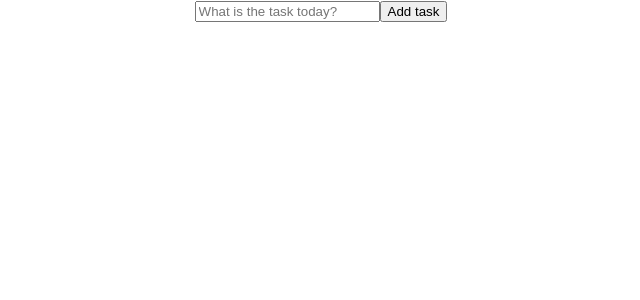
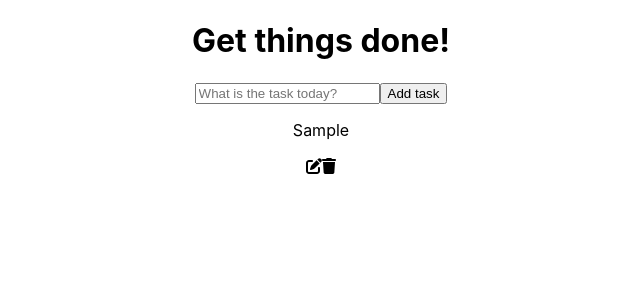
Before and after one commit to Alicianonkonyana/react-to-do-list, a React (Create React App) app: page / in a window 1280 px wide. Both pictures are taken after typing "Sample" into the empty fields and a click on the button "Add task". Shown: the top 300 px of the page, without its empty margins (319-959 px from the left). Built offline with nearby package versions, Linux system fonts and the light colour scheme.

Commit message:
made the trash work for deleting tasks

```diff
--- a/src/Todo.js
+++ b/src/Todo.js
@@ -1,4 +1,19 @@
 import React from "react";
-export const Todo = () => {
-  return <div>Todo</div>;
+import { FontAwesomeIcon } from "@fortawesome/react-fontawesome";
+import { faPenToSquare, faTrash } from "@fortawesome/free-solid-svg-icons";
+export const Todo = ({ task, toggleComplete, deleteTodo }) => {
+  return (
+    <div className="Todo">
+      <p
+        onClick={() => toggleComplete(task.id)}
+        className={`${task.completed ? "completed" : ""}`}
+      >
+        {task.task}
+      </p>
+      <div>
+        <FontAwesomeIcon icon={faPenToSquare} />
+        <FontAwesomeIcon icon={faTrash} onClick={() => deleteTodo(task.id)} />
+      </div>
+    </div>
+  );
 };
--- a/src/TodoWrapper.js
+++ b/src/TodoWrapper.js
@@ -1,6 +1,7 @@
 import React, { useState } from "react";
 import { TodoForm } from "./TodoForm";
 import { v4 as uuidv4 } from "uuid";
+import { Todo } from "./Todo";
 uuidv4();
 
 export const Todowrapper = () => {
@@ -16,9 +17,29 @@
       },
     ]);
   };
+  const deleteTodo = (id) => {
+    setTodos(todos.filter((todo) => todo.id !== id));
+  };
+  const toggleComplete = (id) => {
+    setTodos(
+      todos.map((todo) =>
+        todo.id === id ? { ...todo, completed: !todo.completed } : todo
+      )
+    );
+  };
+
   return (
-    <div>
+    <div className="Todowrapper">
+      <h1>Get things done!</h1>
       <TodoForm addTodo={addTodo} />
+      {todos.map((todo, index) => (
+        <Todo
+          task={todo}
+          key={index}
+          toggleComplete={toggleComplete}
+          deleteTodo={deleteTodo}
+        />
+      ))}
     </div>
   );
 };
```
